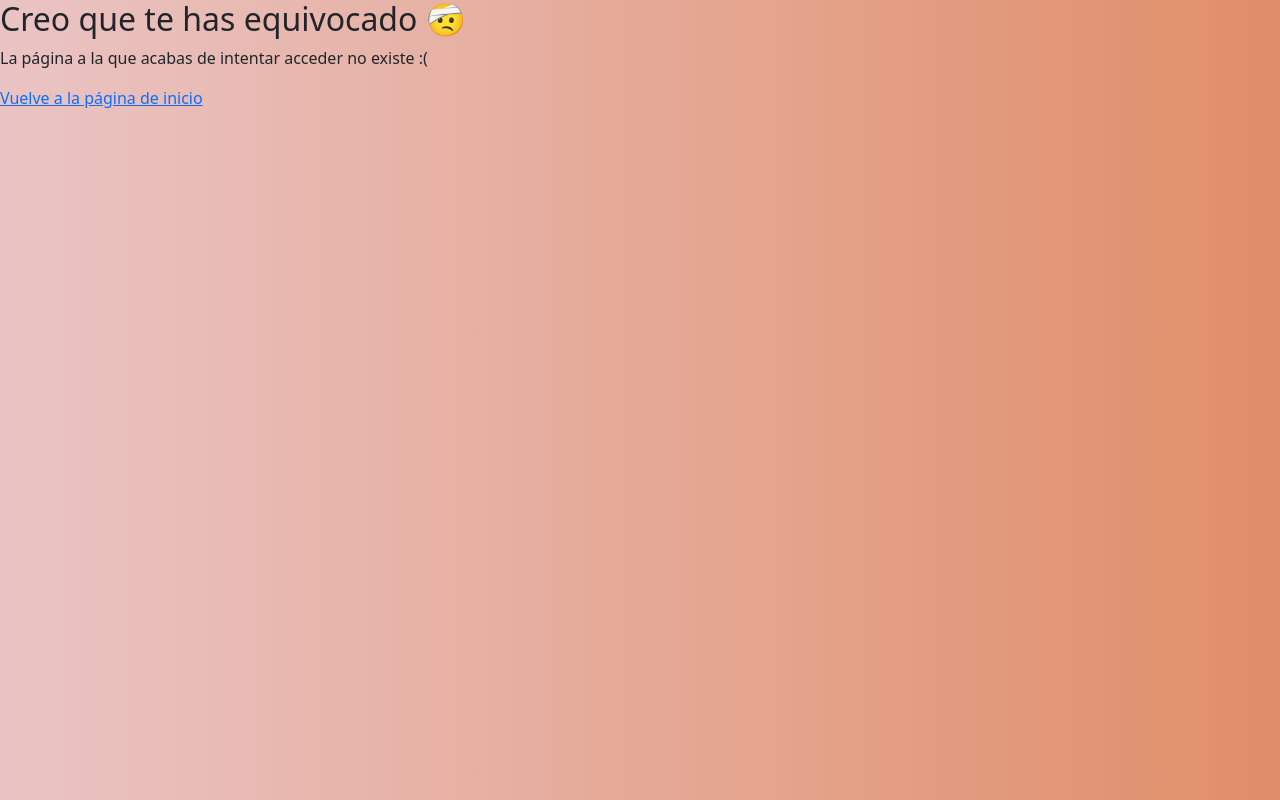
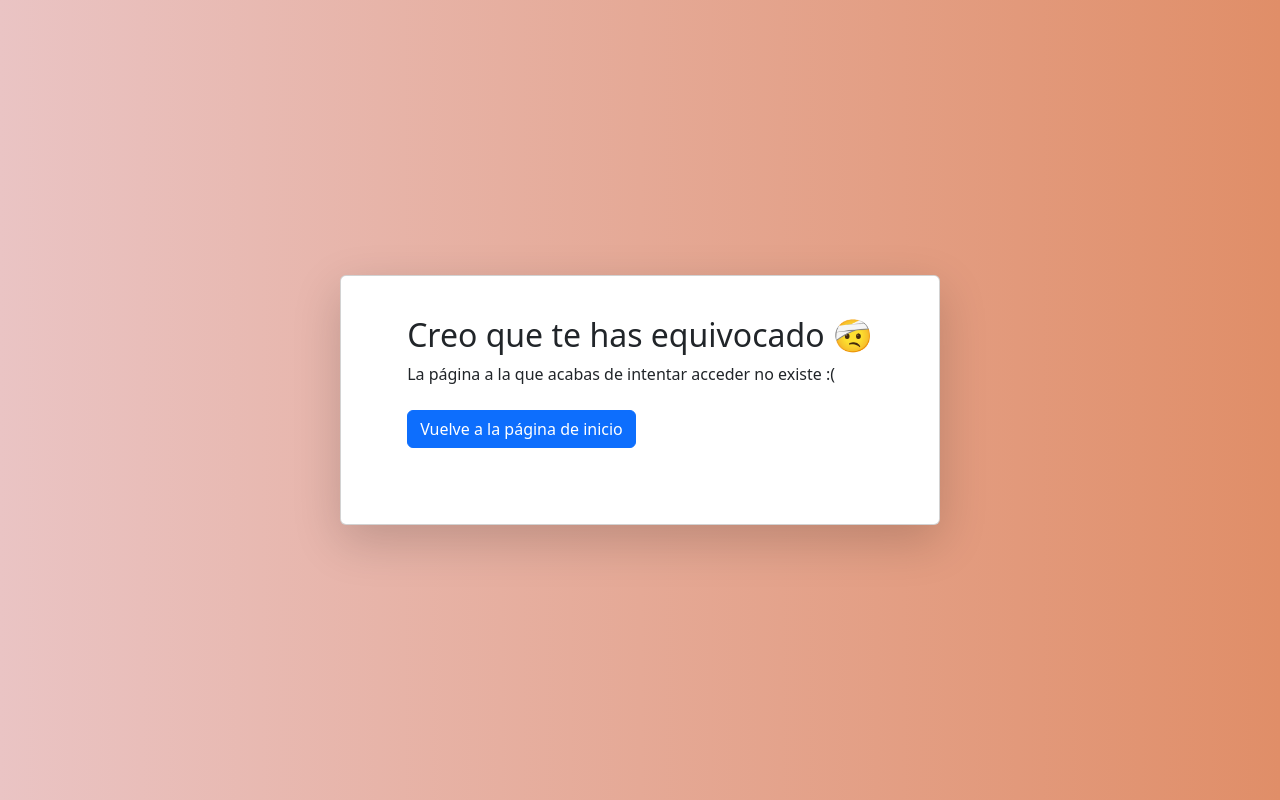
Before and after one commit to alvaromanjon/NutriMenu, a React (Create React App) app in the folder webapps/frontend/: page / in a window 1280 px wide. Built offline with nearby package versions, Linux system fonts and the light colour scheme.

Commit message:
feat: Update design on Not Found page (#22)

```diff
--- a/webapps/frontend/src/NotFound.js
+++ b/webapps/frontend/src/NotFound.js
@@ -1,12 +1,22 @@
+import { Container, Row, Col, Card, Button } from "react-bootstrap";
 import { Link } from "react-router-dom";
 
 const NotFound = () => {
   return (
-    <div className="not-found">
-      <h2>Creo que te has equivocado 🤕</h2>
-      <p>La página a la que acabas de intentar acceder no existe :(</p>
-      <Link to="/">Vuelve a la página de inicio</Link>
-    </div>
+    <Container fluid className="d-flex justify-content-center align-items-center vh-100">
+      <Card
+        className="d-flex flex-column justify-content-center align-items-center py-4 shadow-lg"
+        style={{ width: "600px", height: "250px" }}
+      >
+        <Card.Body>
+          <h2 className="px-6">Creo que te has equivocado 🤕</h2>
+          <p className="px-6">La página a la que acabas de intentar acceder no existe :(</p>
+          <Button className="mt-2 mb-3" as={Link} to="/">
+            Vuelve a la página de inicio
+          </Button>
+        </Card.Body>
+      </Card>
+    </Container>
   );
 };
 
```
